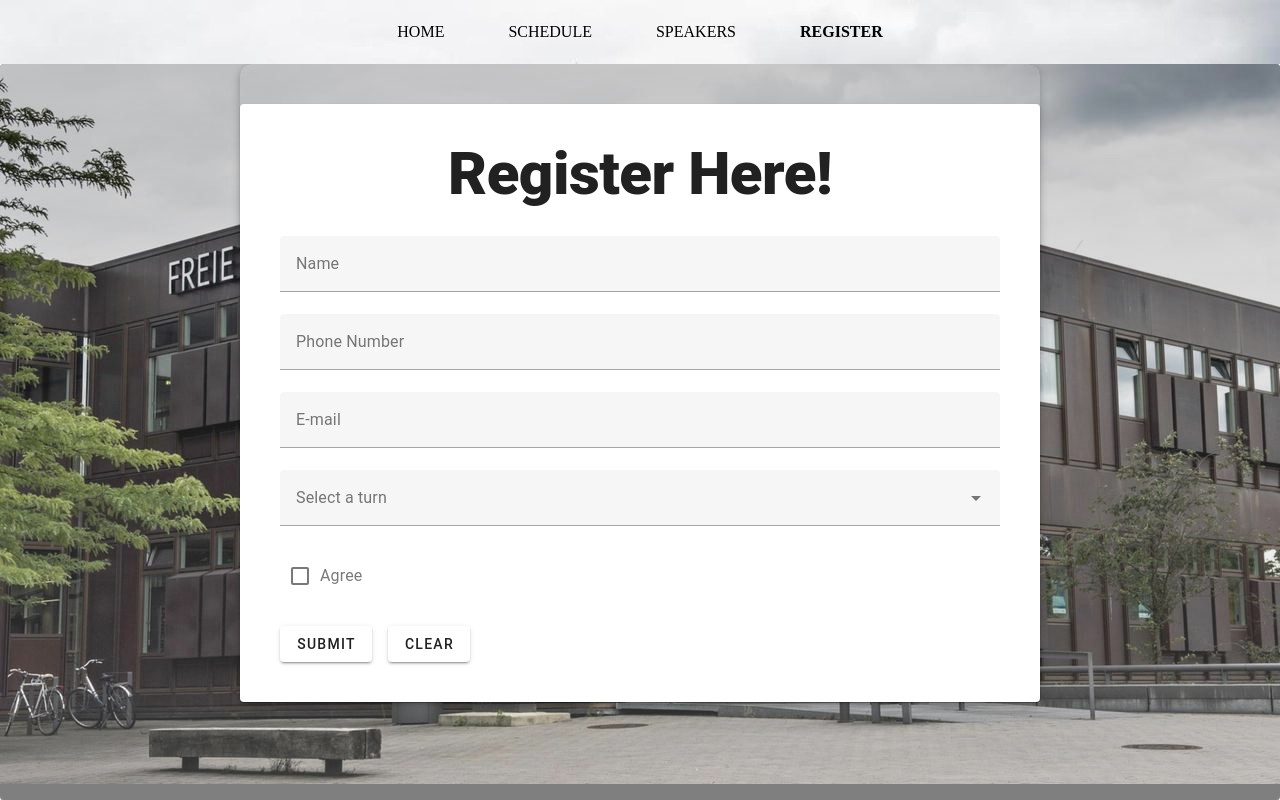
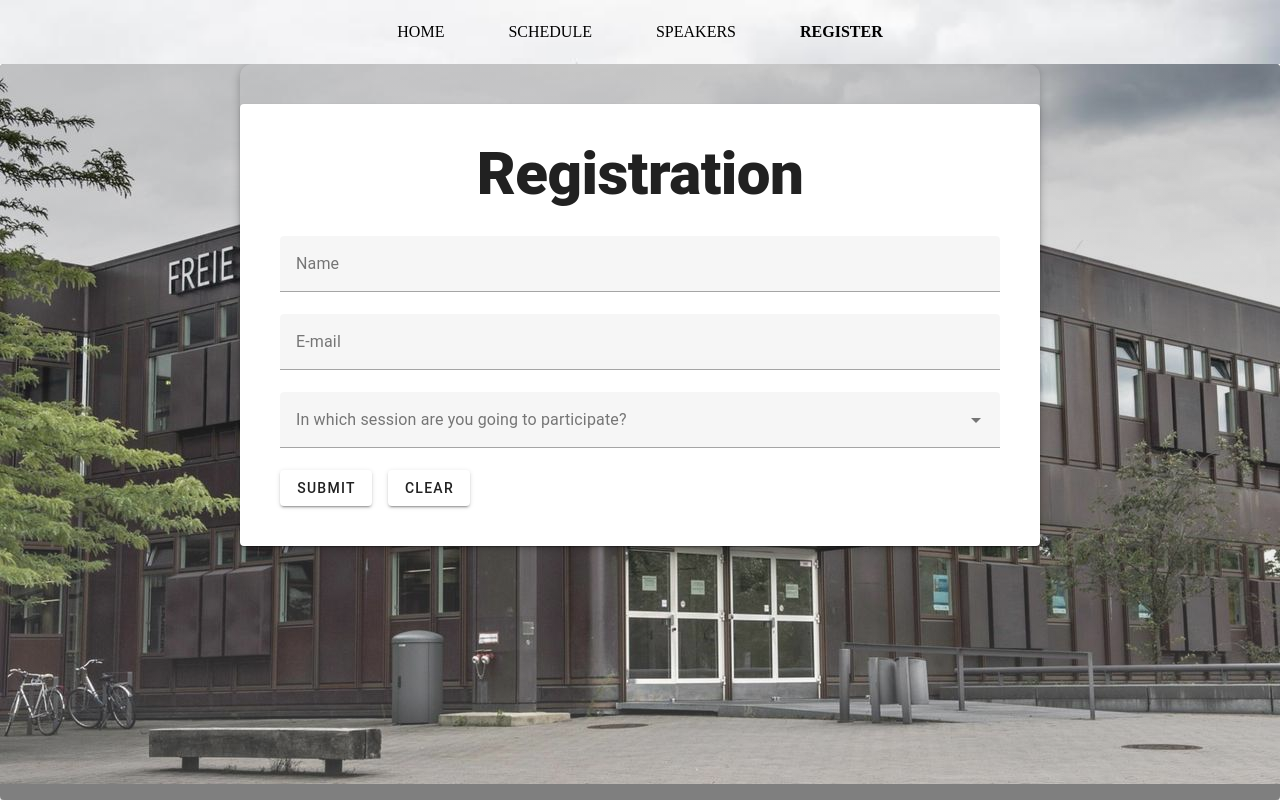
Before and after one commit to gregoryalbertt/AiWorkshop, a Vue app: page /subscribe in a window 1280 px wide. Built offline with nearby package versions, Linux system fonts and the light colour scheme.

Commit message:
Update in the Registration Form

```diff
--- a/src/views/TheForm.vue
+++ b/src/views/TheForm.vue
@@ -9,30 +9,24 @@
 
                 <v-card class="pa-md-10 mt-10 mx-lg-auto">
                     <div ref="subscribe" class="text-h2 font-weight-black text-center mb-4 pb-4">
-                        Register Here!
+                        Registration
                     </div>
                     <form @submit.prevent="submit">
                         <v-text-field v-model="name.value.value" :counter="10" :error-messages="name.errorMessage.value"
                             label="Name"></v-text-field>
 
-                        <v-text-field v-model="phone.value.value" :counter="7" :error-messages="phone.errorMessage.value"
-                            label="Phone Number"></v-text-field>
-
                         <v-text-field v-model="email.value.value" :error-messages="email.errorMessage.value"
                             label="E-mail"></v-text-field>
 
                         <v-select v-model="select.value.value" :items="items" :error-messages="select.errorMessage.value"
-                            label="Select a turn"></v-select>
-
-                        <v-checkbox v-model="checkbox.value.value" :error-messages="checkbox.errorMessage.value" value="1"
-                            label="Agree" type="checkbox"></v-checkbox>
+                            label="In which session are you going to participate?"></v-select>
 
                         <v-btn class="me-4" type="submit">
-                            submit
+                            Submit
                         </v-btn>
 
                         <v-btn @click="handleReset">
-                            clear
+                            Clear
                         </v-btn>
                     </form>
 
@@ -57,11 +51,6 @@ const { handleSubmit, handleReset } = useForm({
 
             return 'Name needs to be at least 2 characters.'
         },
-        phone(value) {
-            if (value?.length > 9 && /[0-9-]+/.test(value)) return true
-
-            return 'Phone number needs to be at least 9 digits.'
-        },
         email(value) {
             if (/^[a-z.-]+@[a-z.-]+\.[a-z]+$/i.test(value)) return true
 
@@ -72,11 +61,6 @@ const { handleSubmit, handleReset } = useForm({
 
             return 'Select an item.'
         },
-        checkbox(value) {
-            if (value === '1') return true
-
-            return 'Must be checked.'
-        },
     },
 })
 const name = useField('name')
@@ -86,9 +70,9 @@ const select = useField('select')
 const checkbox = useField('checkbox')
 
 const items = ref([
-    'Whole day',
-    'Moorning',
-    'Afternoon',
+    'Session I (Morning): 10 a.m to 12 p.m',
+    'Session II (Afternoon): 2:15 p.m to 5 p.m',
+    'Session I and Session II',
 ])
 
 const submit = handleSubmit(values => {
```
